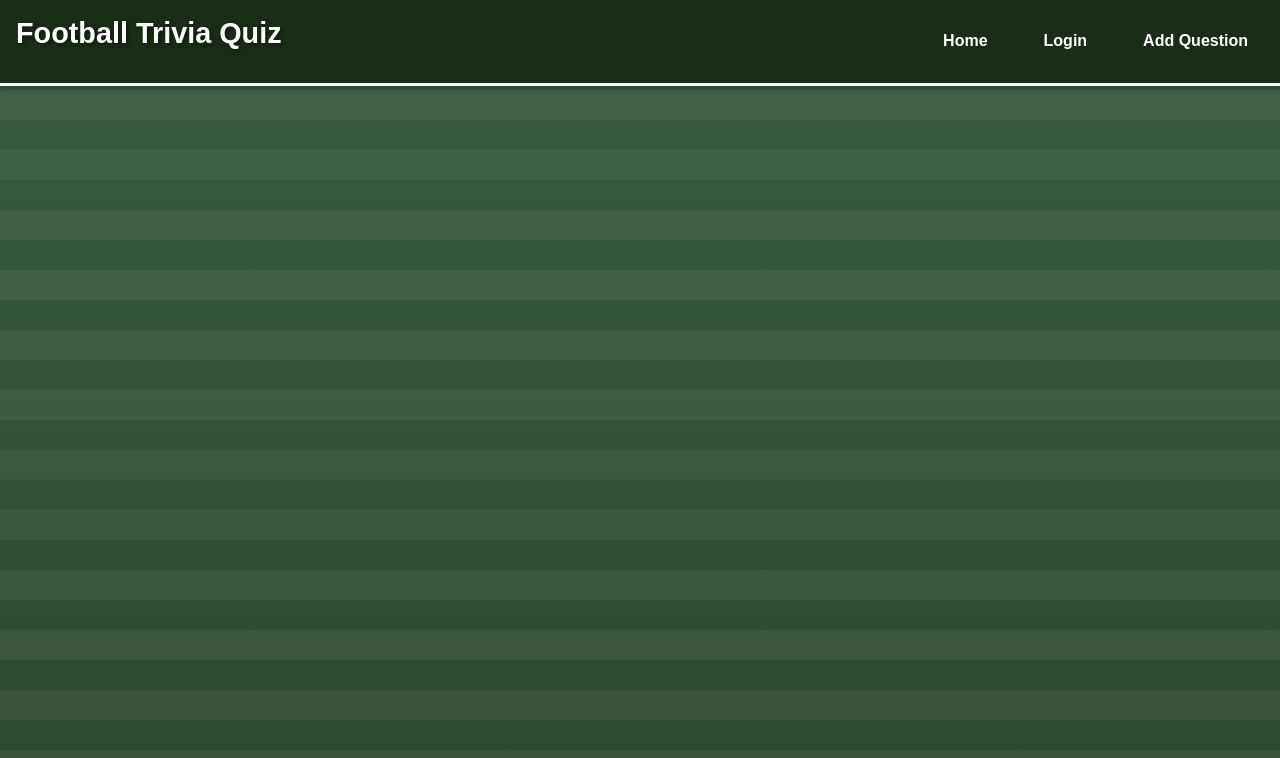
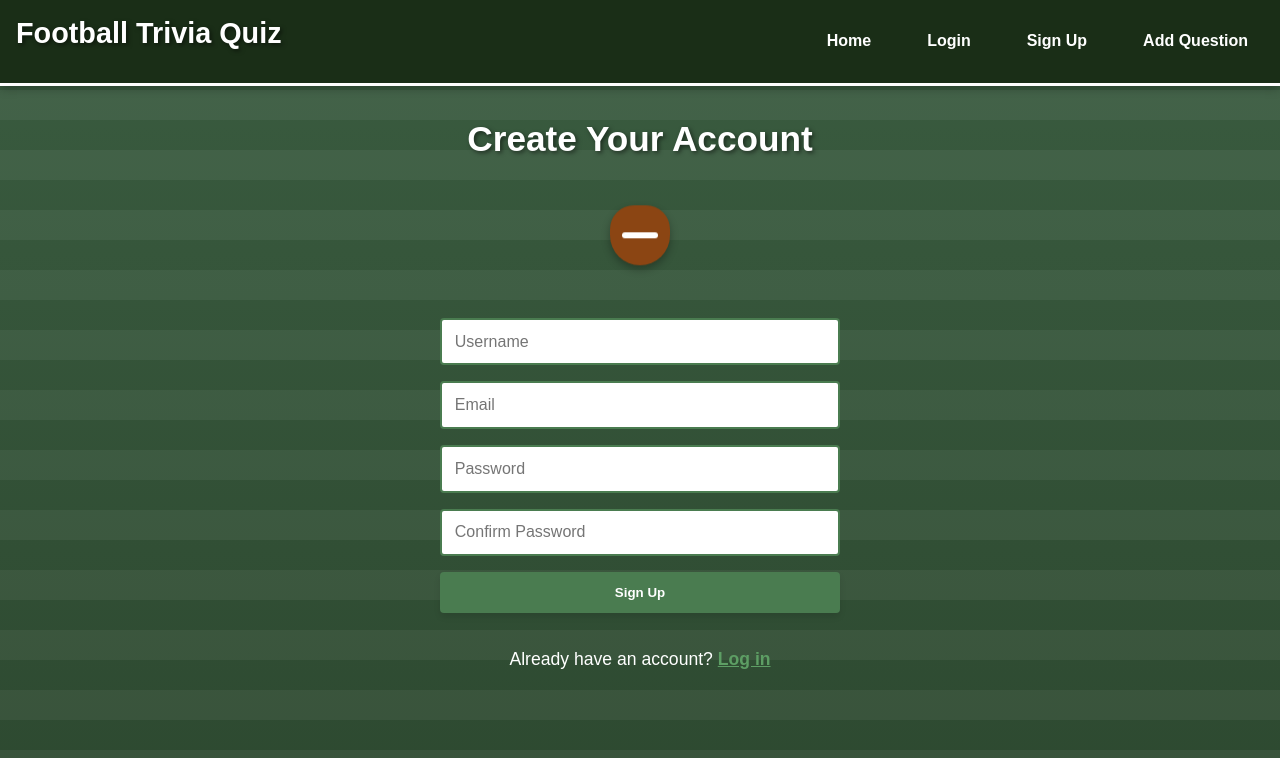
Before and after one commit to kalviumcommunity/s63_football_trivia_quiz, a React (Vite) app in the folder frontend/: page /signup in a window 1280 px wide. Shown: the top 758 px of the page. Built offline with nearby package versions, Linux system fonts and the light colour scheme.

Commit message:
done signup

```diff
--- a/frontend/src/Header.jsx
+++ b/frontend/src/Header.jsx
@@ -8,6 +8,7 @@ const Header = () => {
       <ul>
         <li><Link to="/">Home</Link></li>
         <li><Link to="/login">Login</Link></li>
+        <li><Link to="/signup">Sign Up</Link></li>
         <li><Link to="/add-question">Add Question</Link></li>
       </ul>
     </nav>
--- a/frontend/src/LoginPage.jsx
+++ b/frontend/src/LoginPage.jsx
@@ -1,18 +1,81 @@
 import React, { useState } from "react";
+import { useNavigate, Link } from "react-router-dom";
 
 const LoginPage = () => {
   const [username, setUsername] = useState("");
   const [password, setPassword] = useState("");
+  const [error, setError] = useState(null);
+  const [loading, setLoading] = useState(false);
 
-  const handleLogin = (e) => {
+  const navigate = useNavigate();
+
+  const handleLogin = async (e) => {
     e.preventDefault();
-    console.log("Login attempted with", { username, password });
+
+    // Reset error
+    setError(null);
+
+    // Validate inputs
+    if (!username || !password) {
+      setError("Please enter both username and password");
+      return;
+    }
+
+    setLoading(true);
+
+    try {
+      // Call the login API
+      const response = await fetch("http://localhost:5002/api/users/login", {
+        method: "POST",
+        headers: {
+          "Content-Type": "application/json",
+        },
+        body: JSON.stringify({ username, password }),
+      });
+
+      const data = await response.json();
+
+      if (!response.ok) {
+        throw new Error(data.message || "Login failed");
+      }
+
+      // Store token and user data in localStorage
+      localStorage.setItem("authToken", data.token);
+      localStorage.setItem("user", JSON.stringify(data.user));
+
+      // Reset form
+      setUsername("");
+      setPassword("");
+
+      // Redirect to home page
+      navigate("/");
+
+    } catch (err) {
+      setError(err.message);
+    } finally {
+      setLoading(false);
+    }
   };
 
   return (
     <div className="content-container">
       <h2>Login to Your Account</h2>
       <div className="football-animation"></div>
+
+      {error && (
+        <div style={{
+          background: 'rgba(255, 0, 0, 0.1)',
+          color: 'red',
+          padding: '1rem',
+          borderRadius: '4px',
+          marginBottom: '1rem',
+          maxWidth: '400px',
+          margin: '0 auto 1rem auto'
+        }}>
+          {error}
+        </div>
+      )}
+
       <form onSubmit={handleLogin} style={{ width: '100%', maxWidth: '400px', margin: '0 auto' }}>
         <div style={{ marginBottom: '1rem' }}>
           <input
@@ -48,12 +111,13 @@ const LoginPage = () => {
           type="submit"
           className="btn"
           style={{ width: '100%' }}
+          disabled={loading}
         >
-          Login
+          {loading ? "Logging in..." : "Login"}
         </button>
       </form>
       <p style={{ marginTop: '2rem' }}>
-        Don't have an account? <a href="#" style={{ color: '#5d9e64', fontWeight: 'bold' }}>Sign up</a>
+        Don't have an account? <Link to="/signup" style={{ color: '#5d9e64', fontWeight: 'bold' }}>Sign up</Link>
       </p>
     </div>
   );
--- /dev/null
+++ b/frontend/src/SignupPage.jsx
@@ -0,0 +1,206 @@
+import React, { useState } from "react";
+import { useNavigate, Link } from "react-router-dom";
+import "./LoginPage.css"; // Reusing login page styles
+
+const SignupPage = () => {
+  const [formData, setFormData] = useState({
+    username: "",
+    email: "",
+    password: "",
+    confirmPassword: ""
+  });
+  const [error, setError] = useState(null);
+  const [success, setSuccess] = useState(false);
+  const [loading, setLoading] = useState(false);
+
+  const navigate = useNavigate();
+
+  const handleChange = (e) => {
+    const { name, value } = e.target;
+    setFormData({
+      ...formData,
+      [name]: value
+    });
+  };
+
+  const handleSubmit = async (e) => {
+    e.preventDefault();
+    setError(null);
+
+    // Basic validation
+    if (!formData.username || !formData.email || !formData.password || !formData.confirmPassword) {
+      setError("All fields are required");
+      return;
+    }
+
+    if (formData.password !== formData.confirmPassword) {
+      setError("Passwords do not match");
+      return;
+    }
+
+    if (formData.password.length < 6) {
+      setError("Password must be at least 6 characters long");
+      return;
+    }
+
+    try {
+      setLoading(true);
+
+      // Send signup data to the server
+      const response = await fetch("http://localhost:5002/api/users/signup", {
+        method: "POST",
+        headers: {
+          "Content-Type": "application/json",
+        },
+        body: JSON.stringify({
+          username: formData.username,
+          email: formData.email,
+          password: formData.password
+        }),
+      });
+
+      const data = await response.json();
+
+      if (!response.ok) {
+        throw new Error(data.message || "Failed to sign up");
+      }
+
+      // Show success message
+      setSuccess(true);
+
+      // Clear form
+      setFormData({
+        username: "",
+        email: "",
+        password: "",
+        confirmPassword: ""
+      });
+
+      // Redirect to login page after a delay
+      setTimeout(() => {
+        navigate("/login");
+      }, 3000);
+
+    } catch (err) {
+      setError(err.message);
+    } finally {
+      setLoading(false);
+    }
+  };
+
+  return (
+    <div className="content-container">
+      <h2>Create Your Account</h2>
+      <div className="football-animation"></div>
+
+      {error && (
+        <div className="error-message" style={{
+          background: "rgba(255, 0, 0, 0.1)",
+          color: "red",
+          padding: "1rem",
+          borderRadius: "4px",
+          marginBottom: "1rem"
+        }}>
+          {error}
+        </div>
+      )}
+
+      {success && (
+        <div className="success-message" style={{
+          background: "rgba(0, 255, 0, 0.1)",
+          color: "green",
+          padding: "1rem",
+          borderRadius: "4px",
+          marginBottom: "1rem"
+        }}>
+          Registration successful! Redirecting to login page...
+        </div>
+      )}
+
+      <form onSubmit={handleSubmit} style={{ width: '100%', maxWidth: '400px', margin: '0 auto' }}>
+        <div style={{ marginBottom: '1rem' }}>
+          <input
+            type="text"
+            name="username"
+            placeholder="Username"
+            value={formData.username}
+            onChange={handleChange}
+            style={{
+              width: '100%',
+              padding: '0.8rem',
+              borderRadius: '4px',
+              border: '2px solid #4a7c50',
+              fontSize: '1rem'
+            }}
+          />
+        </div>
+
+        <div style={{ marginBottom: '1rem' }}>
+          <input
+            type="email"
+            name="email"
+            placeholder="Email"
+            value={formData.email}
+            onChange={handleChange}
+            style={{
+              width: '100%',
+              padding: '0.8rem',
+              borderRadius: '4px',
+              border: '2px solid #4a7c50',
+              fontSize: '1rem'
+            }}
+          />
+        </div>
+
+        <div style={{ marginBottom: '1rem' }}>
+          <input
+            type="password"
+            name="password"
+            placeholder="Password"
+            value={formData.password}
+            onChange={handleChange}
+            style={{
+              width: '100%',
+              padding: '0.8rem',
+              borderRadius: '4px',
+              border: '2px solid #4a7c50',
+              fontSize: '1rem'
+            }}
+          />
+        </div>
+
+        <div style={{ marginBottom: '1rem' }}>
+          <input
+            type="password"
+            name="confirmPassword"
+            placeholder="Confirm Password"
+            value={formData.confirmPassword}
+            onChange={handleChange}
+            style={{
+              width: '100%',
+              padding: '0.8rem',
+              borderRadius: '4px',
+              border: '2px solid #4a7c50',
+              fontSize: '1rem'
+            }}
+          />
+        </div>
+
+        <button
+          type="submit"
+          className="btn"
+          style={{ width: '100%' }}
+          disabled={loading}
+        >
+          {loading ? "Signing up..." : "Sign Up"}
+        </button>
+      </form>
+
+      <p style={{ marginTop: '2rem' }}>
+        Already have an account? <Link to="/login" style={{ color: '#5d9e64', fontWeight: 'bold' }}>Log in</Link>
+      </p>
+    </div>
+  );
+};
+
+export default SignupPage;
--- a/frontend/src/app.jsx
+++ b/frontend/src/app.jsx
@@ -3,6 +3,7 @@ import { BrowserRouter as Router, Routes, Route } from "react-router-dom";
 import Header from "./Header";
 import LandingPage from "./LandingPage";
 import LoginPage from "./LoginPage";
+import SignupPage from "./SignupPage";
 import Quiz from "./Quiz";
 import QuestionForm from "./QuestionForm";
 
@@ -15,6 +16,7 @@ const App = () => {
           <Routes>
             <Route path="/" element={<LandingPage />} />
             <Route path="/login" element={<LoginPage />} />
+            <Route path="/signup" element={<SignupPage />} />
             <Route path="/quiz" element={<Quiz />} />
             <Route path="/add-question" element={<QuestionForm />} />
           </Routes>
```
